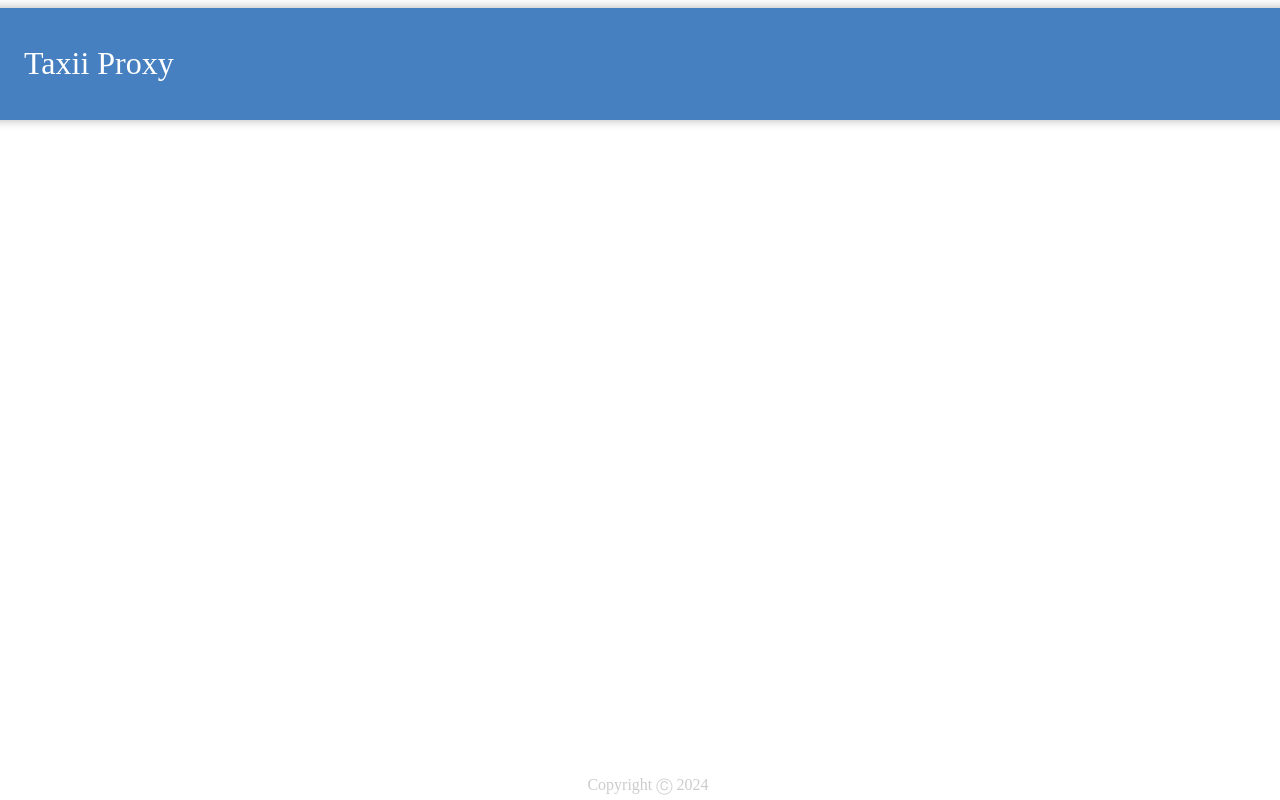
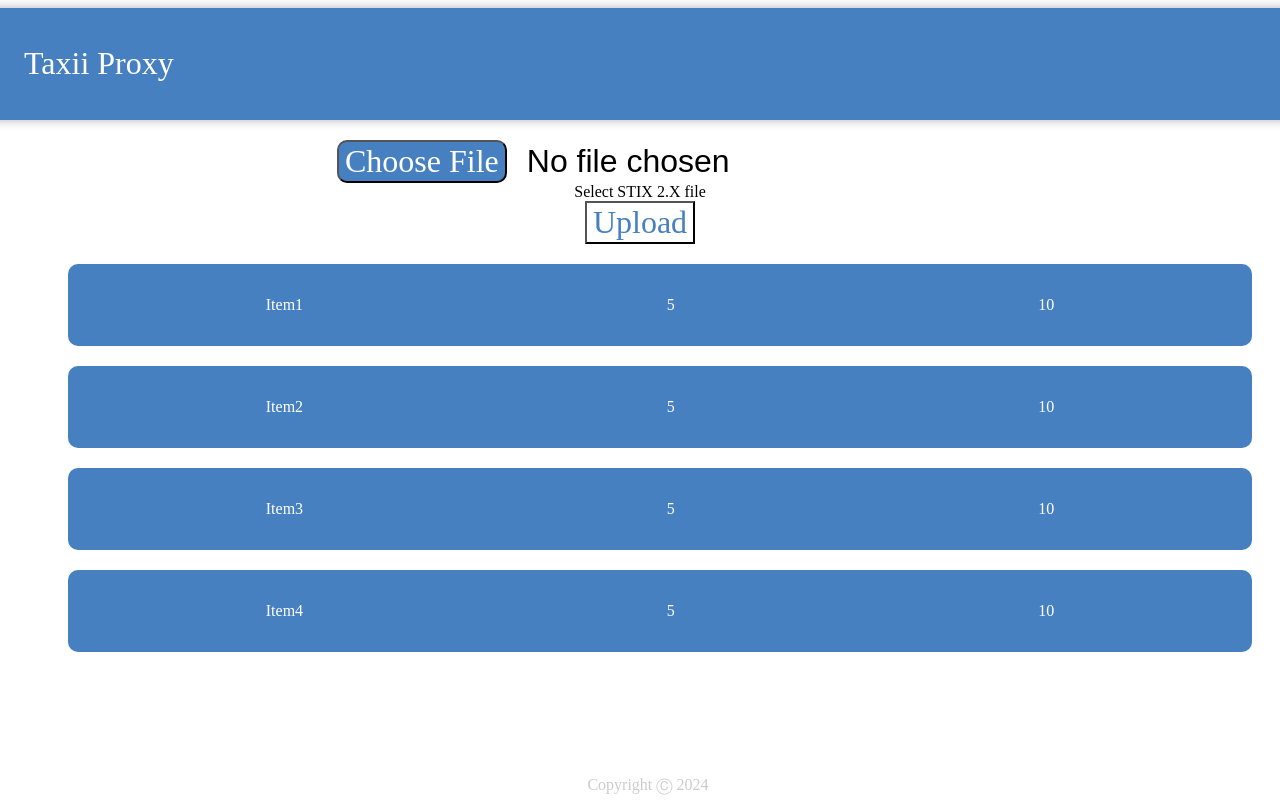
Before and after one commit to cortezcodes/Taxii-Proxy-React, a React (Create React App) app in the folder taxii-proxy-app/: page / in a window 1280 px wide. Built offline with nearby package versions, Linux system fonts and the light colour scheme.

Commit message:
Added Upload form

```diff
--- a/taxii-proxy-app/public/styles.css
+++ b/taxii-proxy-app/public/styles.css
@@ -1,13 +1,19 @@
+:root {
+    --primary-color: #4780c0;
+    --secondary-color: #fff;
+    --primary-font: cursive;
+}
+
 header {
-    background-color: #4780c0;
+    background-color: var(--primary-color);
     margin: auto -16px;
     padding: 16px 32px;
     box-shadow: 0 0 10px 0 rgba(0, 0, 0, 0.3);
 }
 
 header h1 {
-    color: #fff;
-    font-family: cursive;
+    color: var(--secondary-color);
+    font-family: var(--primary-font);
     font-weight: 200;
 }
 
@@ -22,3 +28,46 @@ footer {
 footer p {
     color: #ccc
 }
+
+.bundle-list-item{
+    background-color: var(--primary-color);
+    color: var(--secondary-color);
+    font-family: var(--primary-font);
+    padding: 16px;
+    margin: 20px;
+    border-radius: 10px;
+}
+
+.bundle-list-item div {
+    display: flex;
+    flex-direction: row;
+    justify-content: space-around;
+}
+
+.upload-form {
+    display: flex;
+    flex-direction: column;
+    justify-content: center;
+    align-items: center;
+    margin: 20px;
+}
+
+.upload-form input{
+    font-size: 24pt;
+}
+
+.upload-form input::file-selector-button{
+    background-color: var(--primary-color);
+    color: var(--secondary-color);
+    font-family: var(--primary-font);
+    margin-right: 20px;
+    border-radius: 10px;
+}
+
+.upload-form button {
+    background-color: var(--secondary-color);
+    color: var(--primary-color);
+    font-family: var(--primary-font);
+    font-size: 24pt;
+    width: fit-content;
+}
--- a/taxii-proxy-app/src/components/App.jsx
+++ b/taxii-proxy-app/src/components/App.jsx
@@ -1,10 +1,14 @@
 import React from "react";
 import Header from "./Header";
 import Footer from "./Footer";
+import List from "./List";
+import FileUploadForm from "./FileUploadForm";
 
 function App(){
     return <div>
         <Header />
+        <FileUploadForm />
+        <List />
         <Footer />
     </div>
 }
--- /dev/null
+++ b/taxii-proxy-app/src/components/FileUploadForm.jsx
@@ -0,0 +1,18 @@
+import React from "react";
+
+const upload = (e) => {
+    e.preventDefault();
+}
+
+function FileUploadForm() {
+    return (<div>
+        <form className="upload-form">
+            <input type="file" id="file"/>
+            <label for="file">Select STIX 2.X file</label>
+            <button type="submit">Upload</button>
+        </form>
+    </div>);
+}
+
+export default FileUploadForm;
+export {upload};
--- /dev/null
+++ b/taxii-proxy-app/src/components/List.jsx
@@ -0,0 +1,19 @@
+import React from "react";
+import ListItem from "./ListItem";
+
+const listOfItems = ["Item1", "Item2", "Item3", "Item4"]
+
+function createList(bundle){
+    return <ListItem name={bundle} itemNum="5" errorNum="10"/>
+}
+
+function List() {
+    return (<div>
+        <ul>
+            {listOfItems.map(createList)}
+        </ul>
+    </div>)
+}
+
+
+export default List;
--- /dev/null
+++ b/taxii-proxy-app/src/components/ListItem.jsx
@@ -0,0 +1,13 @@
+import React from "react";
+
+function ListItem(props) {
+    return <li className="bundle-list-item">
+        <div>
+            <p>{props.name}</p>
+            <p>{props.itemNum}</p>
+            <p>{props.errorNum}</p>
+        </div>
+    </li>
+}
+
+export default ListItem;
--- a/taxii-proxy-app/src/index.js
+++ b/taxii-proxy-app/src/index.js
@@ -1,5 +1,6 @@
 import React from 'react';
-import ReactDOM from 'react-dom';
+import {createRoot} from 'react-dom/client';
 import App from './components/App';
 
-ReactDOM.render(<App />, document.getElementById('root'))
+const root = createRoot(document.getElementById('root'));
+root.render(<App />);
```
Also changed, not shown: 1 other file (tests, documents, lock files or other folders).
